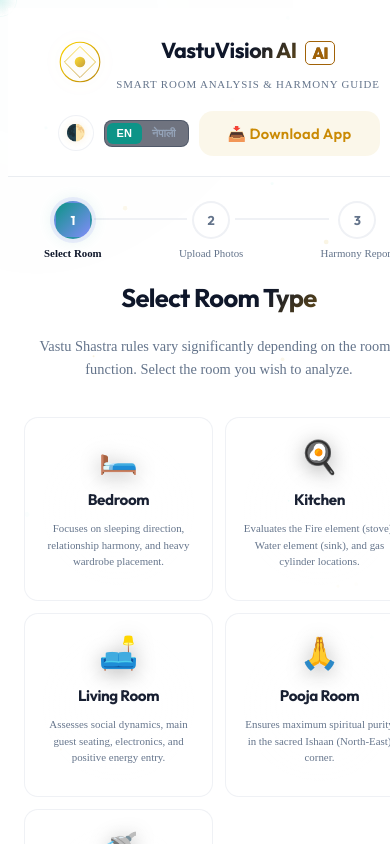
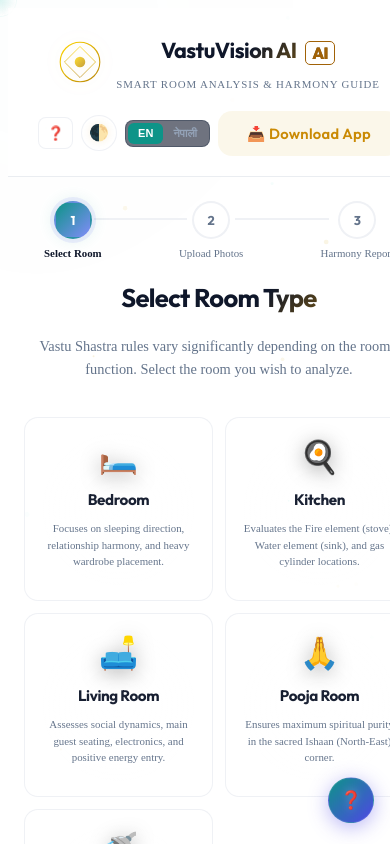
Before and after one commit to arthurrgg8-lgtm/vastuvision, a Next.js app: page / in a window 390 px wide. Shown: the top 844 px of the page. Built offline with nearby package versions, Linux system fonts and the light colour scheme.

Commit message:
Add visible FAQ access: floating button, header nav link with smooth scroll anchor, prominent FAQ section

```diff
--- a/src/app/globals.css
+++ b/src/app/globals.css
@@ -6,6 +6,9 @@
 
 /* ── Design Tokens ───────────────────────────────────────────────────────── */
 /* ── Base Reset ──────────────────────────────────────────────────────────── */
+html {
+    scroll-behavior: smooth;
+}
 html, body {
     overflow-x: hidden;
     overscroll-behavior: none;
@@ -76,6 +79,100 @@
     --shadow-card-hover: 0 8px 40px rgba(0, 0, 0, 0.6), 0 2px 4px rgba(0, 0, 0, 0.35);
     --shadow-glow-gold: 0 0 30px rgba(250, 204, 21, 0.12);
     --shadow-glow-primary: 0 0 30px rgba(20, 184, 166, 0.14);
+}
+
+/* ── FAQ Header Link ───────────────────────────────────────────────────── */
+.faq-header-link {
+    display: flex;
+    align-items: center;
+    gap: 4px;
+    padding: 6px 10px;
+    border-radius: var(--radius-sm);
+    border: 1px solid var(--border-glass);
+    background: var(--surface-glass);
+    color: var(--text-muted);
+    font-family: var(--font-header);
+    font-size: 0.72rem;
+    font-weight: 600;
+    text-decoration: none;
+    cursor: pointer;
+    transition: var(--transition-smooth);
+    backdrop-filter: blur(8px);
+    white-space: nowrap;
+}
+
+.faq-header-link:hover {
+    border-color: var(--gold);
+    color: var(--gold-bright);
+    background: var(--gold-surface);
+    box-shadow: 0 0 12px var(--gold-glow);
+}
+
+.faq-link-text {
+    display: inline;
+}
+
+@media (max-width: 640px) {
+    .faq-link-text {
+        display: none;
+    }
+    .faq-header-link {
+        padding: 6px 8px;
+        font-size: 0.85rem;
+    }
+}
+
+/* ── Floating FAQ Quick-Access Button ──────────────────────────────────── */
+.faq-floating-btn {
+    position: fixed;
+    bottom: 24px;
+    right: 24px;
+    z-index: 999;
+    width: 48px;
+    height: 48px;
+    border-radius: 50%;
+    background: linear-gradient(135deg, var(--primary), #4f46e5);
+    border: 1px solid rgba(255, 255, 255, 0.1);
+    box-shadow: 0 4px 20px rgba(79, 70, 229, 0.4);
+    display: flex;
+    align-items: center;
+    justify-content: center;
+    cursor: pointer;
+    text-decoration: none;
+    transition: var(--transition-smooth);
+    animation: faqFloat 3s ease-in-out infinite;
+}
+
+.faq-floating-btn:hover {
+    transform: scale(1.12);
+    box-shadow: 0 6px 28px rgba(79, 70, 229, 0.55);
+    border-color: var(--gold);
+}
+
+.faq-floating-btn:active {
+    transform: scale(0.95);
+}
+
+.faq-floating-btn span {
+    font-size: 1.3rem;
+    filter: drop-shadow(0 0 4px rgba(255, 255, 255, 0.3));
+}
+
+@keyframes faqFloat {
+    0%, 100% { transform: translateY(0); }
+    50% { transform: translateY(-6px); }
+}
+
+@media (max-width: 640px) {
+    .faq-floating-btn {
+        bottom: 16px;
+        right: 16px;
+        width: 44px;
+        height: 44px;
+    }
+    .faq-floating-btn span {
+        font-size: 1.1rem;
+    }
 }
 
 /* ── Theme Toggle Button ────────────────────────────────────────────────── */
--- a/src/app/page.tsx
+++ b/src/app/page.tsx
@@ -945,7 +945,16 @@
                   </h1>
                 </div>
               </div>
-              <div className="header-actions" style={{ display: "flex", alignItems: "center", gap: "12px" }}>
+              <div className="header-actions" style={{ display: "flex", alignItems: "center", gap: "8px" }}>
+                {/* FAQ Quick Link */}
+                <a
+                  href="#faq-section"
+                  className="faq-header-link"
+                  title={t("faqTitle")}
+                >
+                  <span>❓</span>
+                  <span className="faq-link-text">FAQ</span>
+                </a>
                 {/* Theme Toggle */}
                 <button
                   onClick={cycleTheme}
@@ -1106,7 +1115,16 @@
               <p className="tagline">{t("tagline")}</p>
             </div>
           </div>
-          <div className="status-indicator-bar" style={{ display: "flex", alignItems: "center", gap: "10px" }}>
+          <div className="status-indicator-bar" style={{ display: "flex", alignItems: "center", gap: "8px" }}>
+            {/* FAQ Quick Link */}
+            <a
+              href="#faq-section"
+              className="faq-header-link"
+              title={t("faqTitle")}
+            >
+              <span>❓</span>
+              <span className="faq-link-text">FAQ</span>
+            </a>
             {/* Theme Toggle */}
             <button
               onClick={cycleTheme}
@@ -1674,7 +1692,7 @@
           )}
 
           {/* FAQ & Vastu Shastra Guide (SEO/GEO/AEO Optimization) */}
-          <section className="faq-section text-center">
+          <section id="faq-section" className="faq-section text-center">
             <div className="faq-title-area">
               <h2>{t("faqTitle")}</h2>
               <p>{t("faqSub")}</p>
@@ -1694,6 +1712,16 @@
           </section>
         </div>
       </main>
+
+      {/* Floating FAQ Quick-Access Button */}
+      <a
+        href="#faq-section"
+        className="faq-floating-btn"
+        title={t("faqTitle")}
+        aria-label={t("faqTitle")}
+      >
+        <span>❓</span>
+      </a>
 
       {/* Footer */}
       <footer className="app-footer text-center">
```
